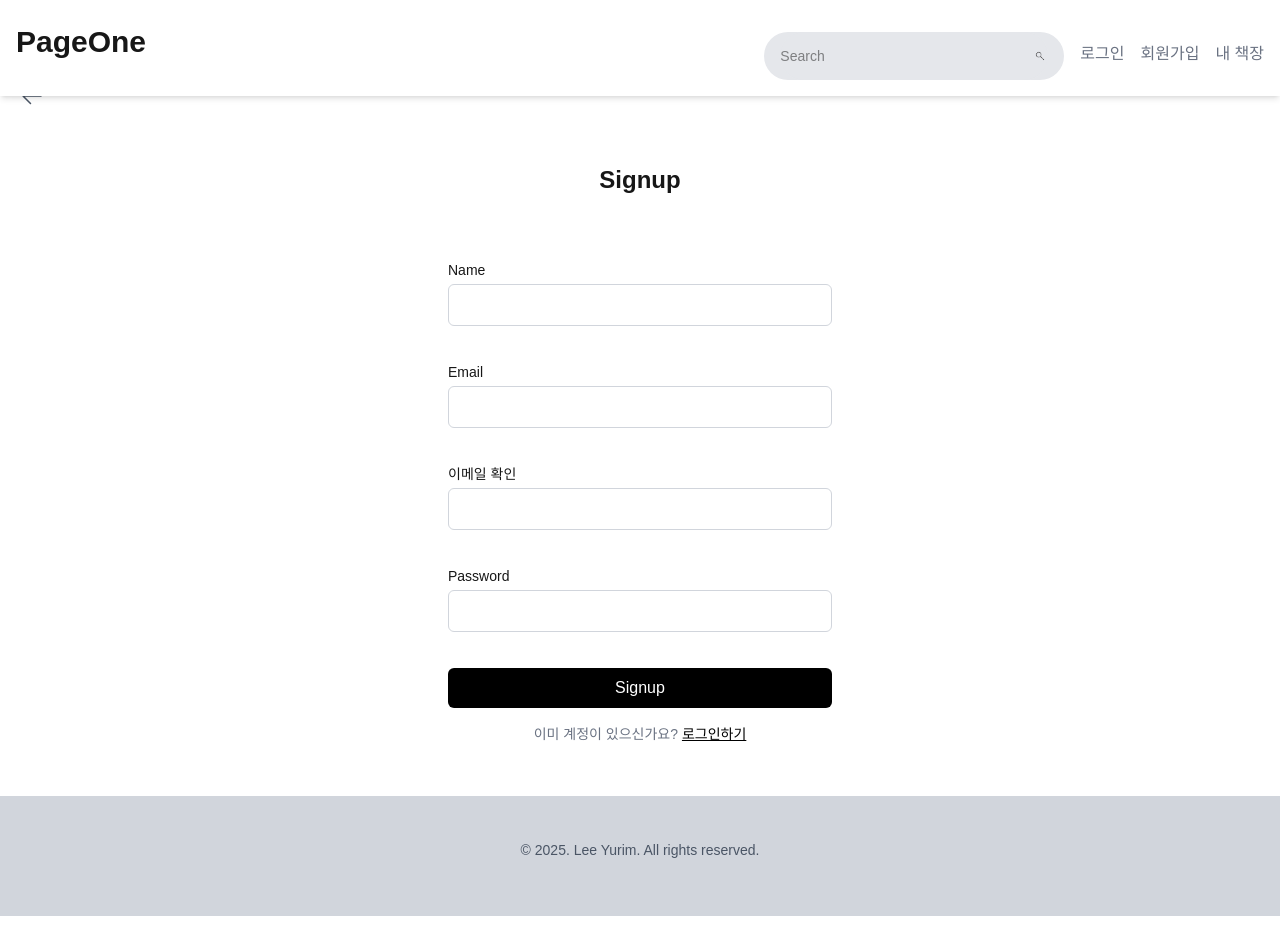
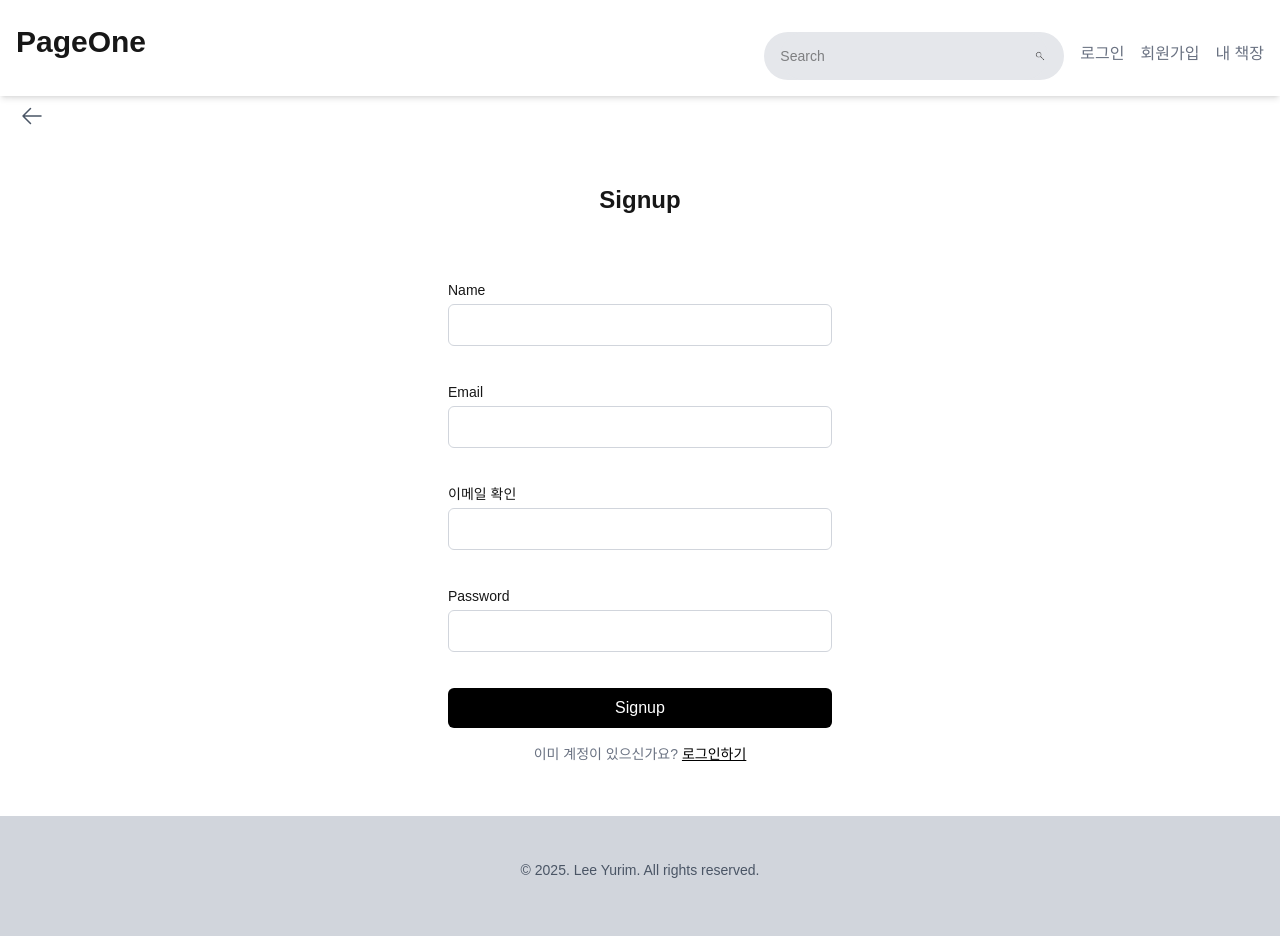
Before and after one commit to yurim1205/pageone, a Next.js app in the folder pageone/: page /signup in a window 1280 px wide. Built offline with nearby package versions, Linux system fonts and the light colour scheme; no server answers.

Commit message:
style: 회원가입 css 수정

```diff
--- a/pageone/src/app/login/page.tsx
+++ b/pageone/src/app/login/page.tsx
@@ -25,7 +25,7 @@ export default function LoginPage() {
   };
 
   return (
-    <div className="flex items-center justify-center bg-white mt-10">
+    <div className="flex items-center justify-center bg-white mt-24">
       <div className="w-full max-w-md p-8">
         <h1 className="text-2xl font-bold text-center mb-16">Login</h1>
 
--- a/pageone/src/app/signup/page.tsx
+++ b/pageone/src/app/signup/page.tsx
@@ -36,7 +36,7 @@ export default function SignupPage() {
     <>
       <button
         onClick={() => router.push("/login")}
-        className="flex items-center text-sm text-gray-600 hover:text-black mb-6 mt-5 ml-5 cursor-pointer"
+        className="flex items-center text-sm text-gray-600 hover:text-black mb-6 mt-10 ml-5 cursor-pointer"
       >
         <ArrowLeftIcon className="w-6 h-6 mr-2" />
       </button>
```
